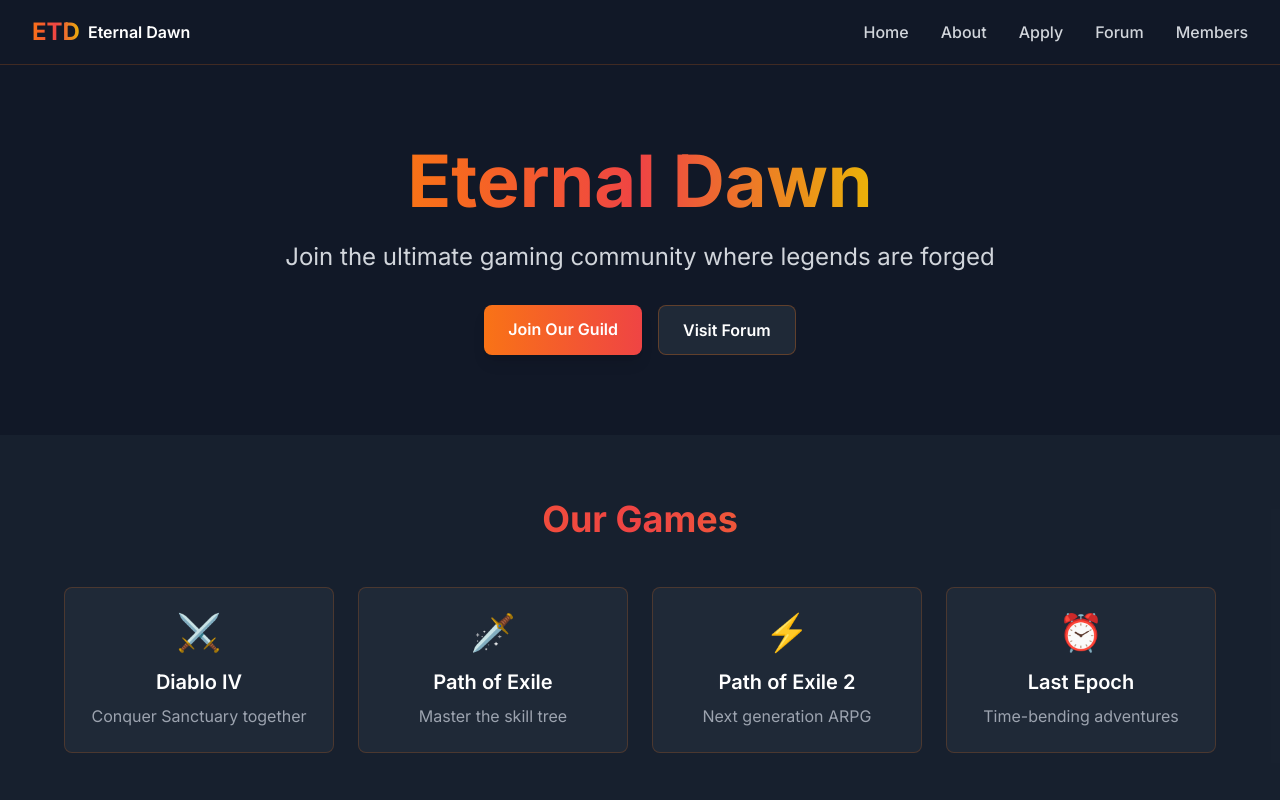
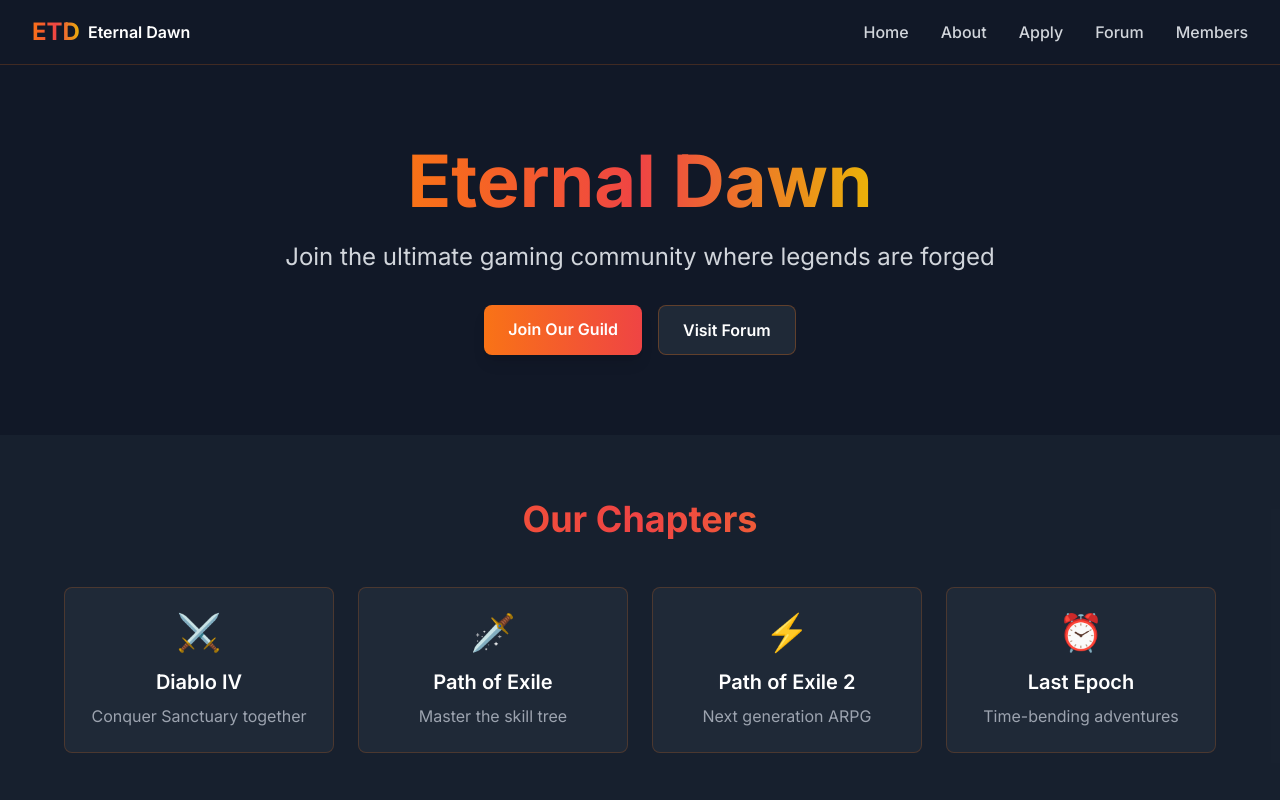
Before and after one commit to mstew87/eternal-dawn, a Next.js app: page / in a window 1280 px wide. Shown: the top 800 px of the page. Built offline with nearby package versions, Linux system fonts and the light colour scheme.

Commit message:
Changed from our games to our chapters on homepage

```diff
--- a/src/app/page.tsx
+++ b/src/app/page.tsx
@@ -27,7 +27,7 @@
       <section className="py-16 px-4 bg-gray-800/50">
         <div className="max-w-6xl mx-auto">
           <h2 className="text-3xl md:text-4xl font-bold text-center mb-12 gradient-text">
-            Our Games
+            Our Chapters
           </h2>
           <div className="grid grid-cols-1 md:grid-cols-2 lg:grid-cols-4 gap-6">
             {[
```
